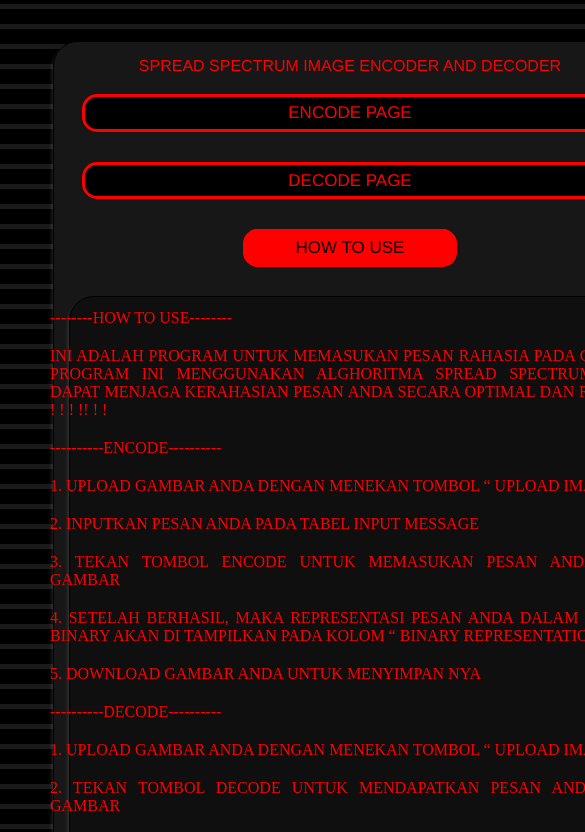
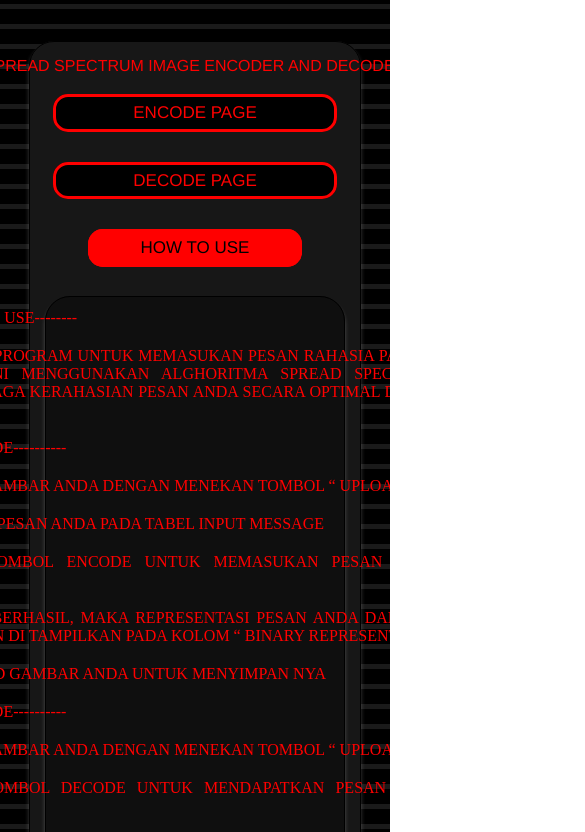
Before and after one commit to RendiNurfauzi/SpreadStrum, a plain HTML site: page index_how_to_use.html in a window 390 px wide. Shown: the top 832 px of the page, 585 px wide, since content can reach past the window. Drawn offline with nearby package versions, Linux system fonts and the light colour scheme; a script that the page names is missing; a web font is replaced by a local one.

Commit message:
Update SpreadSpectrum.css

```diff
--- a/css/SpreadSpectrum.css
+++ b/css/SpreadSpectrum.css
@@ -1,8 +1,8 @@
 /* CSS untuk mengatur lebar minimum responsif */
-@media (max-width: 700px) {
+@media (max-width: 338px) {
   body {
-      min-width: 700px; /* Lebar minimum responsif */
-      max-width: 700px; /* Lebar maksimum saat mengecil */
+      min-width: 338px; /* Lebar minimum responsif */
+      max-width: 338px; /* Lebar maksimum saat mengecil */
       overflow-x: hidden; /* Mencegah scroll horizontal */
   }
 }
```
